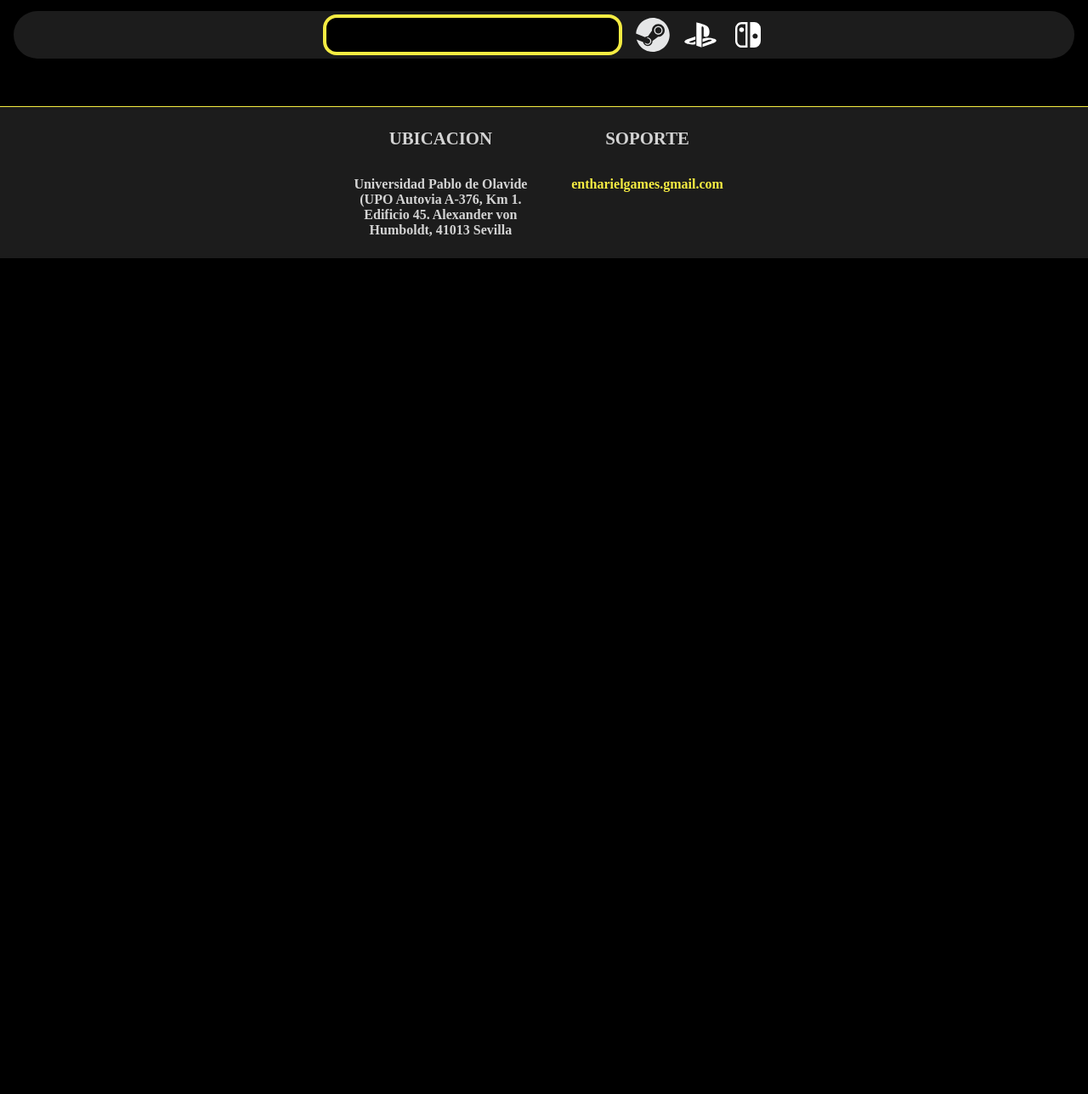
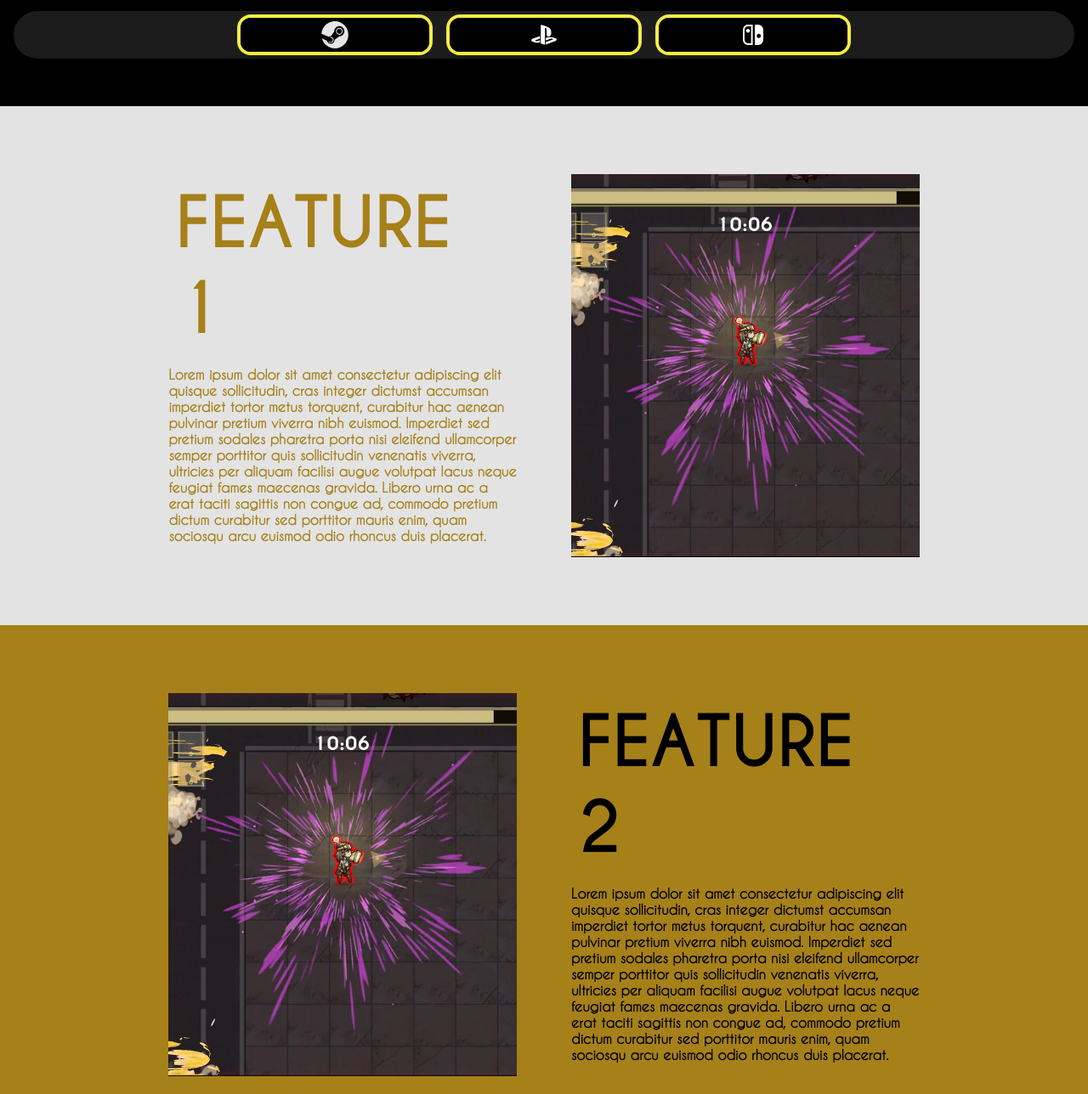
Before and after one commit to Enthariel/Enthariel.github.io, a plain HTML site: page games/game-template.html in a window 1280 px wide. Shown: the part 952-2240 px from the top of the page at 85% size. Before the commit the page ends 1256 px from the top, so only its background shows below. Drawn offline with Linux system fonts and the light colour scheme; a web font is replaced by a local one.

Commit message:
- Game Template page Created

```diff
--- /dev/null
+++ b/games/game-template-style.css
@@ -0,0 +1,74 @@
+:root {
+    --bgColor1: #e3e3e3;
+    --bgColor2: #a68019;
+    --bgColor3: #756845;
+    --textColor1: #a68019;
+    --textColor2: black;
+    --textColor3: white;
+}
+
+@font-face {
+    font-family: GameFont;
+    src: url('../fonts/Caviar_Dreams/CaviarDreams.ttf') format('truetype');
+    font-weight: normal;
+    font-style: normal;
+}
+
+@font-face {
+    font-family: GameFontBold;
+    src: url('../fonts/Caviar_Dreams/CaviarDreams_Bold.ttf') format('truetype');
+    font-weight: normal;
+    font-style: normal;
+}
+
+.gameBox{
+    padding-top: 10vh;
+    padding-bottom: 10vh;
+    padding-left: 10vw;
+    padding-right: 10vw;
+    font-family: GameFont;
+    display: flex;
+    flex-direction: row;
+    justify-content: center;
+    column-gap: 5vw;
+    flex-wrap: wrap;
+}
+
+.gameBox section{
+    flex: 0 1 40%;
+}
+
+.gameBox h1{
+    font-size: 10vh;
+    font-family: GameFontBold;
+    margin: 1vh;
+}
+
+.bg1{
+    background-color: var(--bgColor1);
+    color: var(--textColor1);
+}
+
+.bg2 {
+    background-color: var(--bgColor2);
+    color: var(--textColor2);
+}
+
+.bg3 {
+    background-color: var(--bgColor3);
+    color: var(--textColor3);
+}
+
+@media(max-width: 1200px) {
+
+    .gameBox section {
+        flex: 0 1 98%;
+    }
+
+    .gameBox h1 {
+        font-size: 6vh;
+        font-family: GameFontBold;
+        margin: 3vh;
+    }
+
+}
--- a/games/game-template.html
+++ b/games/game-template.html
@@ -4,6 +4,9 @@
 <head>
     <meta charset="utf-8" />
     <link href="../styles.css" rel="stylesheet" />
+
+    <!-- ESTILO DEL JUEGO, CADA JUEGO TIENE SU PROPIO CSS QUE SE COMBINA CON EL GENERAL -->
+    <link href="game-template-style.css" rel="stylesheet" />
     <link href="images/logo/logo.ico" rel="icon" type="image/x-icon" />
     <title>Titulo | Games | Enthariel Games</title>
 </head>
@@ -23,7 +26,7 @@
     </div>
     <div class="video-bg-margin"></div>
 
-    <!-- INFORMACION DEL JUEGO -->
+    <!-- INFORMACION BREVE DEL JUEGO CON COLORES DE ENTHARIEL -->
     <div class="region">
         <h1>Titulo del Juego</h1>
         <p>
@@ -36,15 +39,118 @@
             ad, commodo pretium dictum curabitur sed porttitor mauris enim, quam sociosqu
             arcu euismod odio rhoncus duis placerat.
         </p>
-        <section class="targetPlatforms">
+
+        <section id="targetPlatforms">
+
+            <!-- BOTON DE STEAM -->
             <a href="" class="playNowBtn">
                 <section class="playNowBtnBody">
+                    <section class="playNowBtnHidden">
+                        <p class="es">JUEGA YA</p>
+                        <p class="en">PLAY NOW</p>
+                    </section>
+                    <section class="playNowBtnView">
+                        <section class="steam"></section>
+                    </section>
                 </section>
             </a>
-            <a href="" class="steam"></a>
-            <a href="" class="playstation"></a>
-            <a href="" class="nintendo-switch"></a>
+
+            <!-- BOTON DE PLAYSTATION -->
+            <a href="" class="playNowBtn">
+                <section class="playNowBtnBody">
+                    <section class="playNowBtnHidden">
+                        <p class="es">PRÓXIMAMENTE</p>
+                        <p class="en">COOMING SOON</p>
+                    </section>
+                    <section class="playNowBtnView">
+                        <section class="playstation"></section>
+                    </section>
+                </section>
+            </a>
+
+            <!-- BOTON DE SWITCH -->
+            <a href="" class="playNowBtn">
+                <section class="playNowBtnBody">
+                    <section class="playNowBtnHidden">
+                        <p class="es">PRÓXIMAMENTE</p>
+                        <p class="en">COOMING SOON</p>
+                    </section>
+                    <section class="playNowBtnView">
+                        <section class="nintendo-switch"></section>
+                    </section>
+                </section>
+            </a>
+
         </section>
+    </div>
+
+    <!-- SECCION 1 -->
+    <div class="gameBox bg1">
+
+        <section>
+            <h1>FEATURE 1</h1>
+            <p>
+                Lorem ipsum dolor sit amet consectetur adipiscing elit quisque sollicitudin,
+                cras integer dictumst accumsan imperdiet tortor metus torquent, curabitur hac
+                aenean pulvinar pretium viverra nibh euismod. Imperdiet sed pretium sodales
+                pharetra porta nisi eleifend ullamcorper semper porttitor quis sollicitudin
+                venenatis viverra, ultricies per aliquam facilisi augue volutpat lacus neque
+                feugiat fames maecenas gravida. Libero urna ac a erat taciti sagittis non congue
+                ad, commodo pretium dictum curabitur sed porttitor mauris enim, quam sociosqu
+                arcu euismod odio rhoncus duis placerat.
+            </p>
+        </section>
+
+        <section>
+            <img src="../images/luminaria/lde_0.png" class="coverImg" alt="Gameplay" />
+        </section>
+
+    </div>
+
+    <!-- SECCION 2 -->
+    <div class="gameBox bg2">
+
+        <section>
+            <img src="../images/luminaria/lde_0.png" class="coverImg" alt="Gameplay" />
+        </section>
+
+        <section>
+            <h1>FEATURE 2</h1>
+            <p>
+                Lorem ipsum dolor sit amet consectetur adipiscing elit quisque sollicitudin,
+                cras integer dictumst accumsan imperdiet tortor metus torquent, curabitur hac
+                aenean pulvinar pretium viverra nibh euismod. Imperdiet sed pretium sodales
+                pharetra porta nisi eleifend ullamcorper semper porttitor quis sollicitudin
+                venenatis viverra, ultricies per aliquam facilisi augue volutpat lacus neque
+                feugiat fames maecenas gravida. Libero urna ac a erat taciti sagittis non congue
+                ad, commodo pretium dictum curabitur sed porttitor mauris enim, quam sociosqu
+                arcu euismod odio rhoncus duis placerat.
+            </p>
+        </section>
+
+    </div>
+
+    <!-- SECCION 3 -->
+    <div class="gameBox bg3">
+
+        <section>
+            <h1>FEATURE 3</h1>
+            <p>
+                Lorem ipsum dolor sit amet consectetur adipiscing elit quisque sollicitudin,
+                cras integer dictumst accumsan imperdiet tortor metus torquent, curabitur hac
+                aenean pulvinar pretium viverra nibh euismod. Imperdiet sed pretium sodales
+                pharetra porta nisi eleifend ullamcorper semper porttitor quis sollicitudin
+                venenatis viverra, ultricies per aliquam facilisi augue volutpat lacus neque
+                feugiat fames maecenas gravida. Libero urna ac a erat taciti sagittis non congue
+                ad, commodo pretium dictum curabitur sed porttitor mauris enim, quam sociosqu
+                arcu euismod odio rhoncus duis placerat.
+            </p>
+        </section>
+
+        <section>
+            <img src="../images/luminaria/lde_0.png" class="coverImg" alt="Gameplay" />
+        </section>
+
     </div>
 
     <!-- PIE DE PAGINA -->
--- a/styles.css
+++ b/styles.css
@@ -330,7 +330,7 @@ a{
             filter: invert(1);
         }
 
-.targetPlatforms {
+#targetPlatforms {
     height: 5vh;
     min-width: 2vh;
     padding: 1vh;
@@ -343,7 +343,7 @@ a{
     gap: 2vh;
 }
 
-    .targetPlatforms a{
+    #targetPlatforms a{
         height: 100%;
         width: 5vh;
     }
@@ -582,18 +582,73 @@ a{
 /*Botones*/
 
 .playNowBtn{
-    flex: 0 1 28%;
+    display: flex;
+    flex: 0 1 18%;
     border-radius: 2vh;
-    padding: 0.5vh;
     color: var(--enthariel);
     background-color: var(--enthariel);
+    align-items: center;
+    justify-content: center;
+    padding: 0.5vh;
 }
+
+.playNowBtn:hover{
+    color: black;
+}
+
+    .playNowBtn:hover .playNowBtnBody{
+        background-color: var(--enthariel);
+    }
+
+    .playNowBtn:hover .playNowBtnView {
+        opacity: 0;
+    }
+
+    .playNowBtn:hover .playNowBtnHidden{
+        opacity: 1;
+        width: 100%;
+    }
 
 .playNowBtnBody {
     width: 100%;
     height: 100%;
     background-color: black;
     border-radius: 1.5vh;
+    display: flex;
+    align-items: center;
+    justify-content: left;
+    position: relative;
+    transition: ease 0.3s;
+}
+
+.playNowBtnView {
+    opacity: 1;
+    position: absolute;
+    height: 100%;
+    width: 100%;
+    background-color: black;
+    border-radius: 1.5vh;
+    display: flex;
+    align-items: center;
+    justify-content: center;
+    transition: ease 0.5s;
+}
+
+.playNowBtnView section{
+    height: 80%;
+}
+
+.playNowBtnHidden {
+    opacity: 0;
+    position: absolute;
+    height: 100%;
+    width: 10%;
+    background-color: var(--enthariel);
+    border-radius: 1.5vh;
+    display: flex;
+    align-items: center;
+    justify-content: center;
+    transition: ease 0.5s;
 }
 
 /*Animaciones*/
@@ -686,6 +741,10 @@ a{
         width: 50%;
     }
 
+    .playNowBtn{
+        flex: 0 1 98%;
+    }
+
     .col1,
     .col2 {
         grid-column: 1;
```
Also changed, not shown: fonts/Bebas_Neue/BebasNeue.ttf (added), fonts/Bebas_Neue/OFL.txt (added), fonts/Caviar_Dreams/CaviarDreams.ttf (added), fonts/Caviar_Dreams/CaviarDreams_Bold.ttf (added), fonts/Caviar_Dreams/CaviarDreams_BoldItalic.ttf (added), fonts/Caviar_Dreams/CaviarDreams_Italic.ttf (added).
